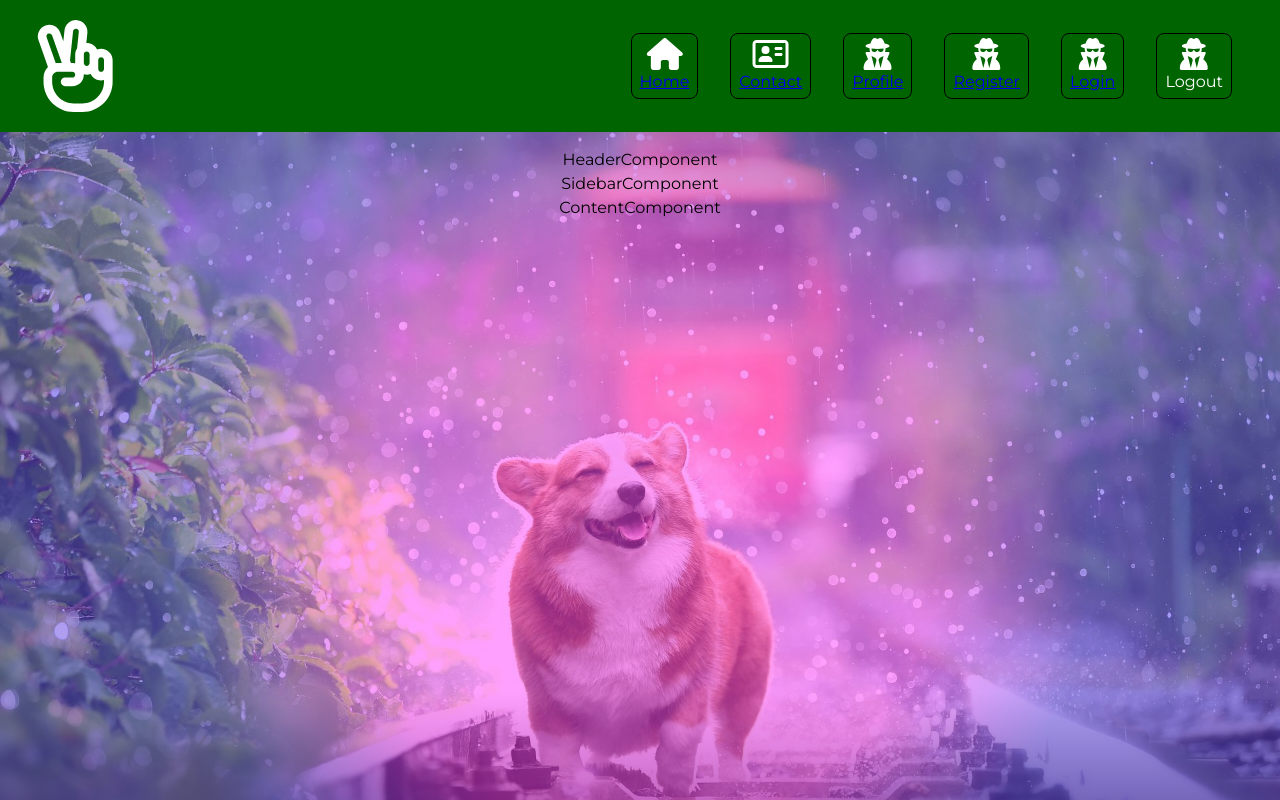
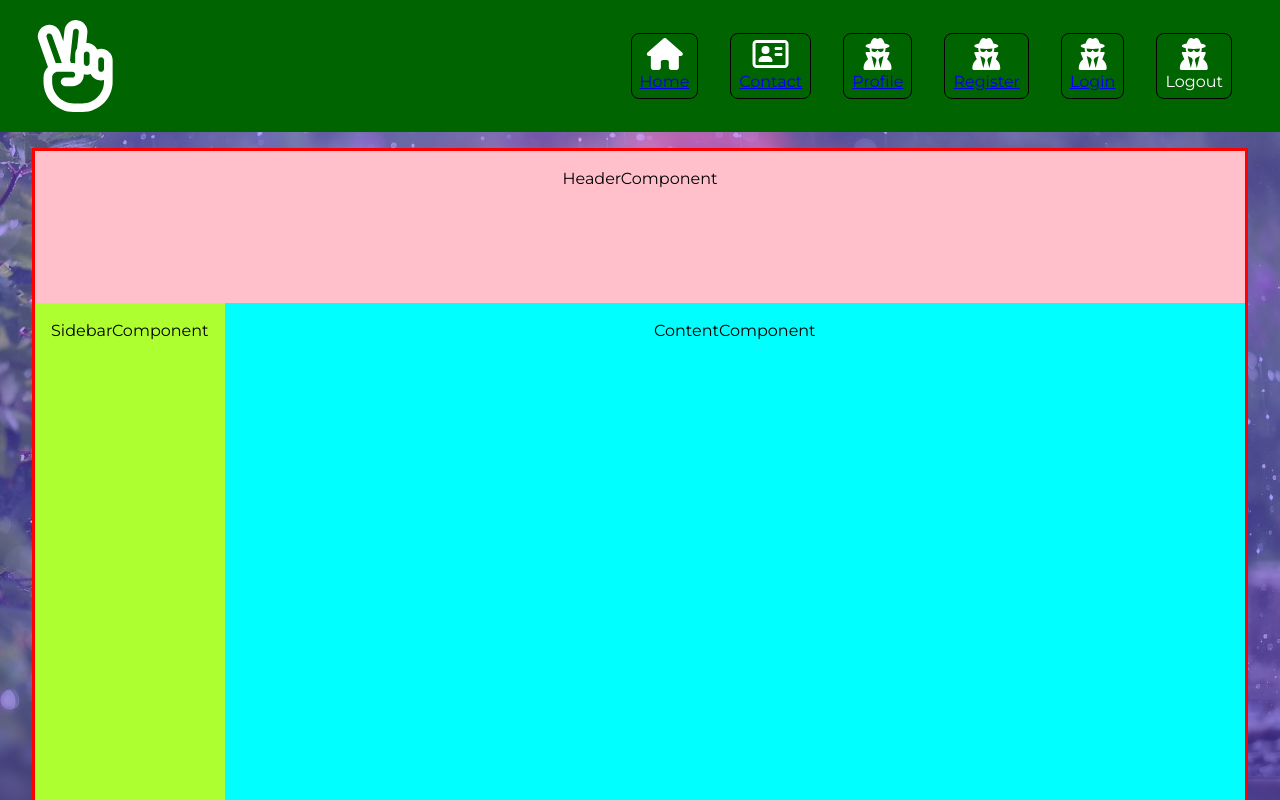
Before and after one commit to AlexanderKrysiuk/LinkUp-Frontend, a React (Vite) app: page /Profile in a window 1280 px wide. Shown: the top 800 px of the page. Built offline with nearby package versions, Linux system fonts and the light colour scheme; a web font is replaced by a local one.

Commit message:
feat: initialized grid layout with basic styling

```diff
--- a/src/components/profile/content/ContentComponent.tsx
+++ b/src/components/profile/content/ContentComponent.tsx
@@ -1,7 +1,7 @@
 import React from 'react';
 
 const ContentComponent = () => {
-	return <div>ContentComponent</div>;
+	return <div className='profile__content'>ContentComponent</div>;
 };
 
 export default ContentComponent;
--- a/src/components/profile/header/HeaderComponent.tsx
+++ b/src/components/profile/header/HeaderComponent.tsx
@@ -1,7 +1,7 @@
 import React from 'react';
 
 const HeaderComponent = () => {
-	return <div>HeaderComponent</div>;
+	return <div className='profile__header'>HeaderComponent</div>;
 };
 
 export default HeaderComponent;
--- a/src/components/profile/sidebar/SidebarComponent.tsx
+++ b/src/components/profile/sidebar/SidebarComponent.tsx
@@ -1,7 +1,7 @@
 import React from 'react';
 
 const SidebarComponent = () => {
-	return <div>SidebarComponent</div>;
+	return <div className='profile__sidebar'>SidebarComponent</div>;
 };
 
 export default SidebarComponent;
--- a/src/layouts/footer/FooterLayoutCss.css
+++ b/src/layouts/footer/FooterLayoutCss.css
@@ -1,7 +1,6 @@
 .footer {
   background-color: #006400;
   display: flex;
-  bottom: 0;
   color: #fff;
   padding-bottom: 0.5rem;
   text-align: center;
--- a/src/layouts/footer/FooterLayoutCss.scss
+++ b/src/layouts/footer/FooterLayoutCss.scss
@@ -5,7 +5,6 @@ $link-hover-color: red;
 .footer {
 	background-color: #006400;
 	display: flex;
-	bottom: 0;
 	color: $primary-color;
 	padding-bottom: 0.5rem;
 	text-align: center;
--- /dev/null
+++ b/src/layouts/profile/ProfilePageLayout.css
@@ -0,0 +1,33 @@
+.profile {
+  border: 3px solid red;
+  display: grid;
+  grid-template-columns: 1fr 6fr;
+  grid-template-rows: 1fr 4fr;
+  height: 100%;
+}
+.profile__header, .profile__sidebar, .profile__content {
+  display: flex;
+  justify-content: center;
+  padding: 1rem;
+  width: 100%;
+  height: 100%;
+}
+.profile__header {
+  grid-area: 1/1/2/6;
+  background-color: pink;
+}
+.profile__sidebar {
+  grid-area: 2/1/6/2;
+  background-color: greenyellow;
+}
+.profile__content {
+  grid-area: 2/2/6/6;
+  background-color: aqua;
+}
+
+@media (width < 600px) {
+  .profile {
+    display: flex;
+    flex-direction: column;
+  }
+}/*# sourceMappingURL=ProfilePageLayout.css.map */
--- /dev/null
+++ b/src/layouts/profile/ProfilePageLayout.scss
@@ -0,0 +1,35 @@
+.profile {
+	border: 3px solid red;
+	display: grid;
+	grid-template-columns: 1fr 6fr;
+	grid-template-rows: 1fr 4fr;
+	height: 100%;
+	&__header,
+	&__sidebar,
+	&__content {
+		display: flex;
+		// align-items: center;
+		justify-content: center;
+		padding: 1rem;
+		width: 100%;
+		height: 100%;
+	}
+	&__header {
+		grid-area: 1 / 1 / 2 / 6;
+		background-color: pink;
+	}
+	&__sidebar {
+		grid-area: 2 / 1 / 6 / 2;
+		background-color: greenyellow;
+	}
+	&__content {
+		grid-area: 2 / 2 / 6 / 6;
+		background-color: aqua;
+	}
+}
+@media (width < 600px) {
+	.profile {
+		display: flex;
+		flex-direction: column;
+	}
+}
--- /dev/null
+++ b/src/layouts/profile/ProfilePageLayout.tsx
@@ -0,0 +1,20 @@
+import ContentComponent from '@components/profile/content/ContentComponent.tsx';
+import HeaderComponent from '@components/profile/header/HeaderComponent.tsx';
+
+import SidebarComponent from '@components/profile/sidebar/SidebarComponent.tsx';
+
+import React from 'react';
+
+import './ProfilePageLayout.css';
+
+const ProfilePageLayout = (): JSX.Element => {
+	return (
+		<div className='profile'>
+			<HeaderComponent />
+			<SidebarComponent />
+			<ContentComponent />
+		</div>
+	);
+};
+
+export default ProfilePageLayout;
--- a/src/pages/HomePage.tsx
+++ b/src/pages/HomePage.tsx
@@ -1,5 +1,4 @@
 import ButtonComponent from '@components/button/ButtonComponent.tsx';
-import MainLayout from '@layouts/main/MainLayout';
 
 import { useBackdropToggle } from '@hooks/BackdropHooks';
 import React from 'react';
--- a/src/pages/ProfilePage.tsx
+++ b/src/pages/ProfilePage.tsx
@@ -1,6 +1,4 @@
-import ContentComponent from '@components/profile/content/ContentComponent.tsx';
-import HeaderComponent from '@components/profile/header/HeaderComponent.tsx';
-import SidebarComponent from '@components/profile/sidebar/SidebarComponent.tsx';
+import ProfilePageLayout from '@layouts/profile/ProfilePageLayout.tsx';
 import React from 'react';
 
 /**
@@ -19,9 +17,7 @@ import React from 'react';
 const ProfilePage = (): JSX.Element => {
 	return (
 		<>
-			<HeaderComponent />
-			<SidebarComponent />
-			<ContentComponent />
+			<ProfilePageLayout />
 		</>
 	);
 };
```
Also changed, not shown: src/layouts/main/MainLayout.tsx (deleted, +0 -20 lines), 2 other files (tests, documents, lock files or other folders).
